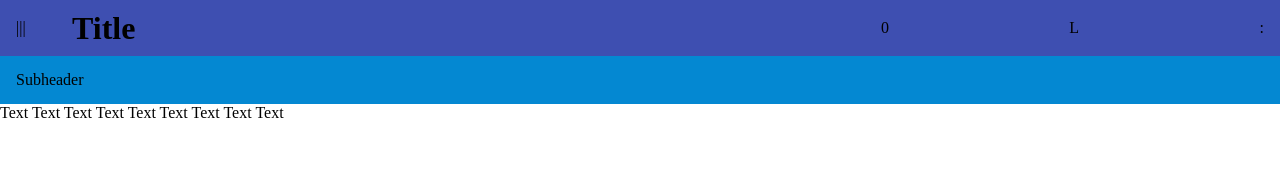
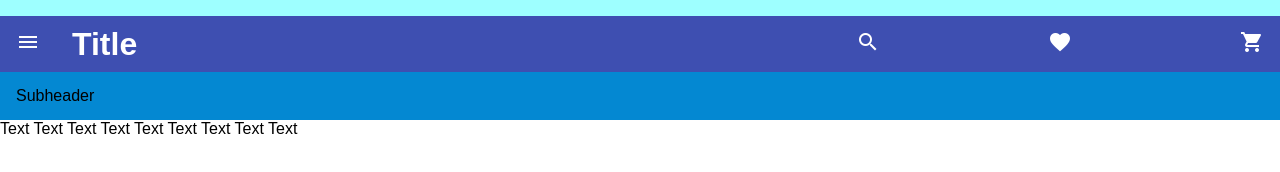
Before and after one commit to SerkanSipahi/material.honey.glass, a website: page packages/appshell/index.html in a window 1280 px wide. Drawn offline with nearby package versions, Linux system fonts and the light colour scheme; files that its build step writes are made by us from their sources.

Commit message:
add google font-icons

```diff
--- a/packages/appshell/css/styles.css
+++ b/packages/appshell/css/styles.css
@@ -31,24 +31,66 @@
     --fixed-width: 56px;
 }
 
+/**
+ * http://google.github.io/material-design-icons/
+ */
+.icons {
+    font-family: 'Material Icons';
+    font-weight: normal;
+    font-style: normal;
+    font-size: 24px;  /* Preferred icon size */
+    display: inline-block;
+    line-height: 1;
+    text-transform: none;
+    letter-spacing: normal;
+    word-wrap: normal;
+    white-space: nowrap;
+    direction: ltr;
+
+    /* Support for all WebKit browsers. */
+    -webkit-font-smoothing: antialiased;
+    /* Support for Safari and Chrome. */
+    text-rendering: optimizeLegibility;
+    /* Support for Firefox. */
+    -moz-osx-font-smoothing: grayscale;
+    /* Support for IE. */
+    font-feature-settings: 'liga';
+}
+
 /** Reset **/
 body {
     margin: 0;
     padding: 0;
 }
 
+/** Font Family **/
+com-header,
+com-subheader,
+com-list {
+    font-family: Arial;
+}
+
 /** Keylines **/
-com-header, com-subheader {
+com-header,
+com-subheader {
     padding: 0 var(--key-lines);
 }
 
 /** Display **/
-com-header, com-subheader {
+com-header,
+com-subheader,
+com-statusheader{
     display: flex;
     align-items: center;
 }
 
 /** Components **/
+
+com-statusheader {
+    height: var(--height-16px);
+    background-color: var(--color-16px);
+}
+
 com-header {
     height: var(--height-56px);
     background-color: var(--color-56px);
@@ -58,26 +100,27 @@ com-header {
 
     /** Order **/
     h1 { order: 1 }
-    com-icon[name="burger"  ]{ order: 0 }
-    com-icon[name="search"  ]{ order: 2 }
-    com-icon[name="like"    ]{ order: 3 }
-    com-icon[name="settings"]{ order: 4 }
+    com-icon[name="menu"]{ order: 0 }
+    com-icon[name="search"]{ order: 2 }
+    com-icon[name="favorite"]{ order: 3 }
+    com-icon[name="shopping-cart"]{ order: 4 }
 
     com-icon, h1 {
         flex-shrink:1;
         flex-grow:1;
+        color: white;
     }
 
     /** Dimension burger **/
-    com-icon[name="burger"  ]{
+    com-icon[name="menu"  ]{
         flex-basis: var(--fixed-width);
         flex-shrink:0;
         flex-grow:0;
     }
 
     com-icon[name="search"],
-    com-icon[name="like"],
-    com-icon[name="settings"]{
+    com-icon[name="favorite"],
+    com-icon[name="shopping-cart"]{
         text-align: right;
     }
 }
@@ -86,3 +129,7 @@ com-subheader {
     height: var(--height-48px);
     background-color: var(--color-48px);
 }
+
+com-icon {}
+com-list {}
+com-listitem{}
--- a/packages/appshell/index.html
+++ b/packages/appshell/index.html
@@ -5,19 +5,27 @@
         <title>Google Layout Skeleton</title>
         <meta http-equiv="X-UA-Compatible" content="IE=edge">
         <meta name="viewport" content="width=device-width, initial-scale=1">
+
         <meta name="theme-color" content="#10b2b2">
         <meta name="msapplication-navbutton-color" content="#10b2b2">
         <meta name="apple-mobile-web-app-status-bar-style" content="#10b2b2">
+
+        <link rel="stylesheet" type="text/css" href="./assets/normalize.css">
+        <link rel="stylesheet" type="text/css" href="./assets/reset.css">
+        <link rel="stylesheet" type="text/css" href="./assets/styles.css">
+        <link href="https://fonts.googleapis.com/icon?family=Material+Icons" rel="stylesheet">
+
     </head>
-    <link rel="stylesheet" type="text/css" href="./assets/normalize.css">
-    <link rel="stylesheet" type="text/css" href="./assets/styles.css">
     <body>
+        <com-statusheader>
+
+        </com-statusheader>
         <com-header>
             <h1>Title</h1>
-            <com-icon name="burger">|||</com-icon>
-            <com-icon name="search">0</com-icon>
-            <com-icon name="like">L</com-icon>
-            <com-icon name="settings">:</com-icon>
+            <com-icon name="menu"><i class="icons">menu</i></com-icon>
+            <com-icon name="search"><i class="icons">search</i></com-icon>
+            <com-icon name="favorite"><i class="icons">favorite</i></com-icon>
+            <com-icon name="shopping-cart"><i class="icons">shopping_cart</i></com-icon>
         </com-header>
 
         <com-subheader>
```
